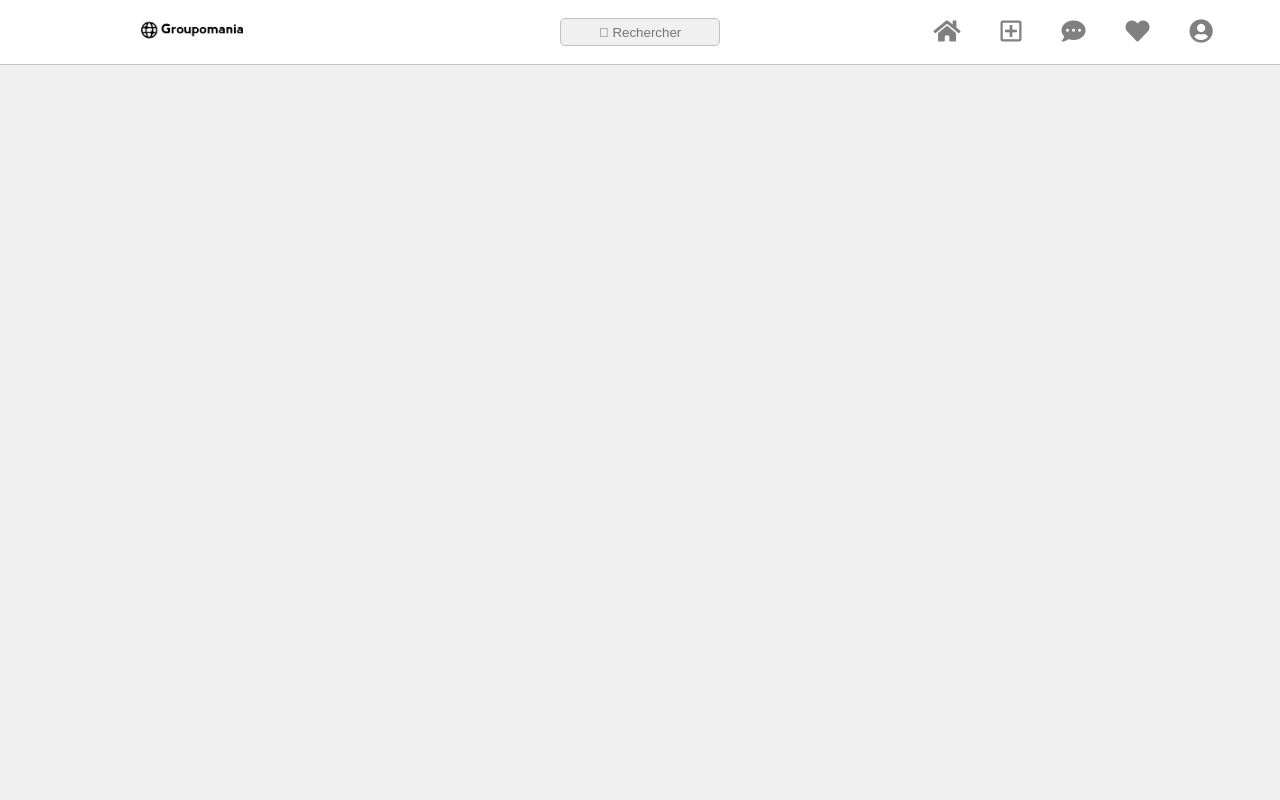
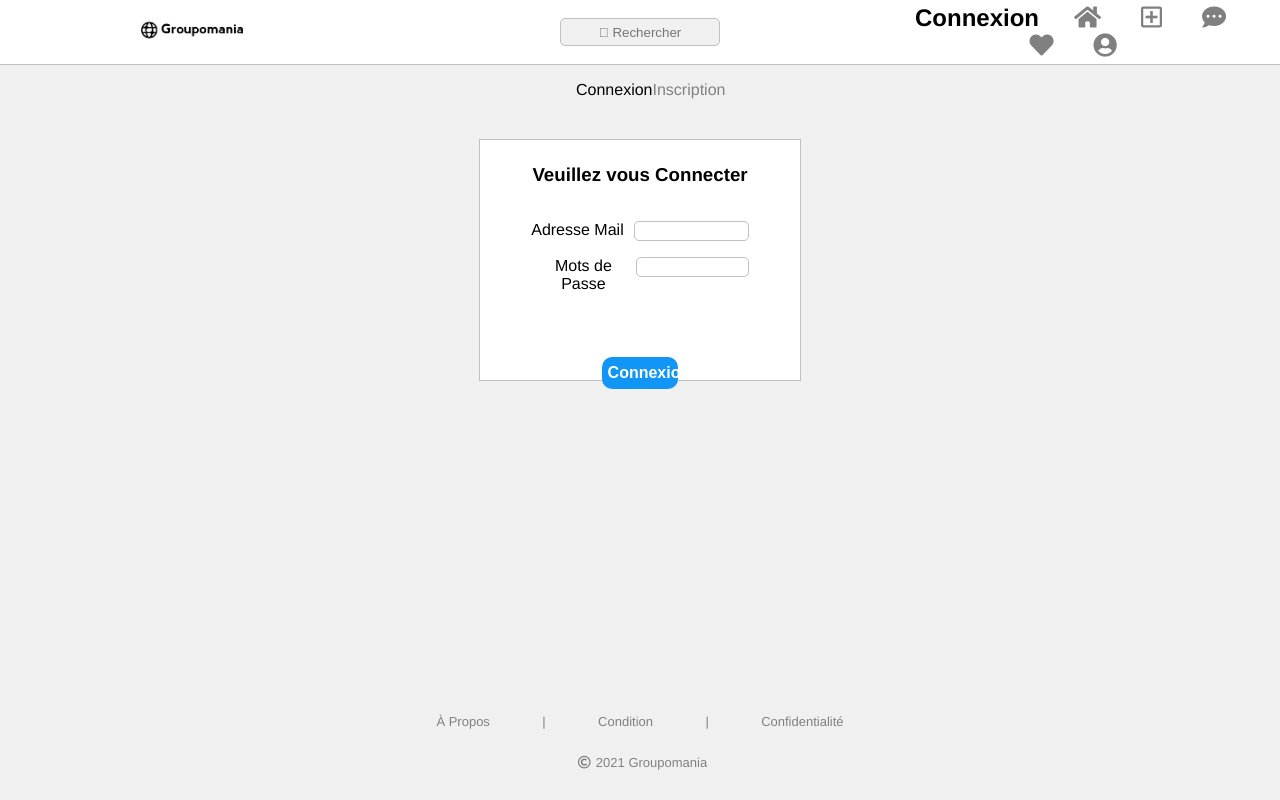
Before and after one commit to Roms1512/LavaurRomain_7_19-07-2021, a Vue app in the folder groupomania/: page /login in a window 1280 px wide. Before the commit this address had no page. Built offline with nearby package versions, Linux system fonts and the light colour scheme.

Commit message:
commit-9
Avancer sur le Front :
- Création des pages 'Connexion' et 'Inscription'

```diff
--- a/groupomania/src/App.vue
+++ b/groupomania/src/App.vue
@@ -8,6 +8,7 @@
       <input type="text" placeholder="&#xF002; Rechercher" id="search" />
     </div>
     <div class="nav-bar">
+      <router-link to="/login" class='navigation'>Connexion</router-link>
       <router-link to="/" class='navigation'><i class="fas fa-home"></i></router-link>
       <router-link to="/post" class='navigation'><i class="far fa-plus-square"></i></router-link>
       <router-link to="/message" class='navigation'><i class="fas fa-comment-dots"></i></router-link>
--- a/groupomania/src/components/Parametre/Content_Modify.vue
+++ b/groupomania/src/components/Parametre/Content_Modify.vue
@@ -14,7 +14,7 @@
         </div>
       </div>
       <!-- Formulaire de Modification -->
-      <form method="post" action="" class="formulaire">
+      <form method="get" action="" class="formulaire">
         <!-- Nom Utilisateur -->
         <div class="pseudo">
           <label for="name">Nom Utilisateur</label>
--- a/groupomania/src/router/index.js
+++ b/groupomania/src/router/index.js
@@ -6,12 +6,24 @@ import Message from '../views/Message.vue'
 import Like from '../views/Like.vue'
 import Post from '../views/Post.vue'
 import Setting from '../views/Setting.vue'
+import Connexion from '../views/Connexion.vue'
+import Inscription from '../views/Inscription.vue'
 
 const routes = [
   {
     path: '/',
     name: 'Home',
     component: Home
+  },
+  {
+    path: '/login',
+    name: 'Connexion',
+    component: Connexion
+  },
+  {
+    path: '/signup',
+    name: 'Inscription',
+    component: Inscription
   },
   {
     path: '/post',
--- /dev/null
+++ b/groupomania/src/views/Connexion.vue
@@ -0,0 +1,98 @@
+<template>
+  <div id="connexion">
+    <div class="menu-connexion">
+      <p class='navigation'>Connexion</p>
+      <router-link to="/signup" class='navigation'>Inscription</router-link>
+    </div>
+    <div class="connexion">
+      <h3>Veuillez vous Connecter</h3>
+      <!-- Formulaire -->
+      <form action="" method="post" class="form-connect">
+          <!-- Adresse mail -->
+          <div class="mail">
+            <label for="mail">Adresse Mail</label>
+            <input type="mail" name="mail" required>
+          </div>
+
+          <!-- Mots de passe -->
+          <div class="password">
+            <label for="password">Mots de Passe</label>
+            <input type="password" name="password" required>
+          </div>
+          <button>Connexion</button>
+      </form>
+    </div>
+
+    <Footer/>
+  </div>
+</template>
+
+<script>
+import Footer from '@/components/Footer.vue'
+
+export default {
+  name: 'connexion',
+  components: {
+    Footer
+  }
+}
+</script>
+
+<style lang="scss">
+$border: 1px solid rgb(192, 192, 192);
+$couleur-bg-1: rgb(255, 255, 255);
+$couleur-lien: rgb(17,150,246);
+
+#connexion {
+  .menu-connexion {
+    display: flex;
+    align-items: center;
+    justify-content: space-between;
+    width: 10vw;
+    margin: auto;
+  }
+  .connexion {
+    position: relative;
+    margin: 3vh auto 40vh;
+    width: 25vw;
+    height: 30vh;
+    border: $border;
+    background: $couleur-bg-1;
+    h3 {
+      margin-top: 3vh;
+    }
+    .form-connect {
+      margin: auto;
+      width: 17vw;
+      height: 20vh;
+      padding-top: 2vh;
+      .mail, .password {
+        display: flex;
+        justify-content: space-between;
+        margin-bottom: 2vh;
+        input {
+          height: 2vh;
+          width: 50%;
+          border-radius: 5px;
+          border: $border;
+        }
+      }
+      button {
+        position: relative;
+        top: 6vh;
+        width: 6vw;
+        height: 4vh;
+        border: none;
+        border-radius: 10px;
+        font-size: medium;
+        font-weight: bold;
+        color: white;
+        background: $couleur-lien;
+        &:hover {
+          cursor: pointer;
+        }
+      }
+    }
+  }
+}
+</style>
--- /dev/null
+++ b/groupomania/src/views/Inscription.vue
@@ -0,0 +1,104 @@
+<template>
+  <div id="inscription">
+    <div class="menu-inscription">
+      <router-link to="/login" class='navigation'>Connexion</router-link>
+      <p class='navigation'>Inscription</p>
+    </div>
+    <div class="inscription">
+      <h3>Veuillez vous Inscrire</h3>
+      <!-- Formulaire -->
+      <form action="" method="get" class="form-connect">
+          <!-- Adresse mail -->
+          <div class="pseudo">
+            <label for="pseudo">Nom d'Utilisateur</label>
+            <input type="text" name="pseudo" required>
+          </div>
+
+          <!-- Adresse mail -->
+          <div class="mail">
+            <label for="mail">Adresse Mail</label>
+            <input type="mail" name="mail" required>
+          </div>
+
+          <!-- Mots de passe -->
+          <div class="password">
+            <label for="password">Mots de Passe</label>
+            <input type="password" name="password" required>
+          </div>
+          <button>Inscription</button>
+      </form>
+    </div>
+
+    <Footer/>
+  </div>
+</template>
+
+<script>
+import Footer from '@/components/Footer.vue'
+
+export default {
+  name: 'inscription',
+  components: {
+    Footer
+  }
+}
+</script>
+
+<style lang="scss">
+$border: 1px solid rgb(192, 192, 192);
+$couleur-bg-1: rgb(255, 255, 255);
+$couleur-lien: rgb(17,150,246);
+
+#inscription {
+  .menu-inscription {
+    display: flex;
+    align-items: center;
+    justify-content: space-between;
+    width: 10vw;
+    margin: auto;
+  }
+  .inscription {
+    position: relative;
+    margin: 3vh auto 40vh;
+    width: 25vw;
+    height: 30vh;
+    border: $border;
+    background: $couleur-bg-1;
+    h3 {
+      margin-top: 3vh;
+    }
+    .form-connect {
+      margin: auto;
+      width: 17vw;
+      height: 20vh;
+      padding-top: 2vh;
+      .mail, .password, .pseudo {
+        display: flex;
+        justify-content: space-between;
+        margin-bottom: 2vh;
+        input {
+          height: 2vh;
+          width: 50%;
+          border-radius: 5px;
+          border: $border;
+        }
+      }
+      button {
+        position: relative;
+        top: 1.6vh;
+        width: 6vw;
+        height: 4vh;
+        border: none;
+        border-radius: 10px;
+        font-size: medium;
+        font-weight: bold;
+        color: white;
+        background: $couleur-lien;
+        &:hover {
+          cursor: pointer;
+        }
+      }
+    }
+  }
+}
+</style>
```
